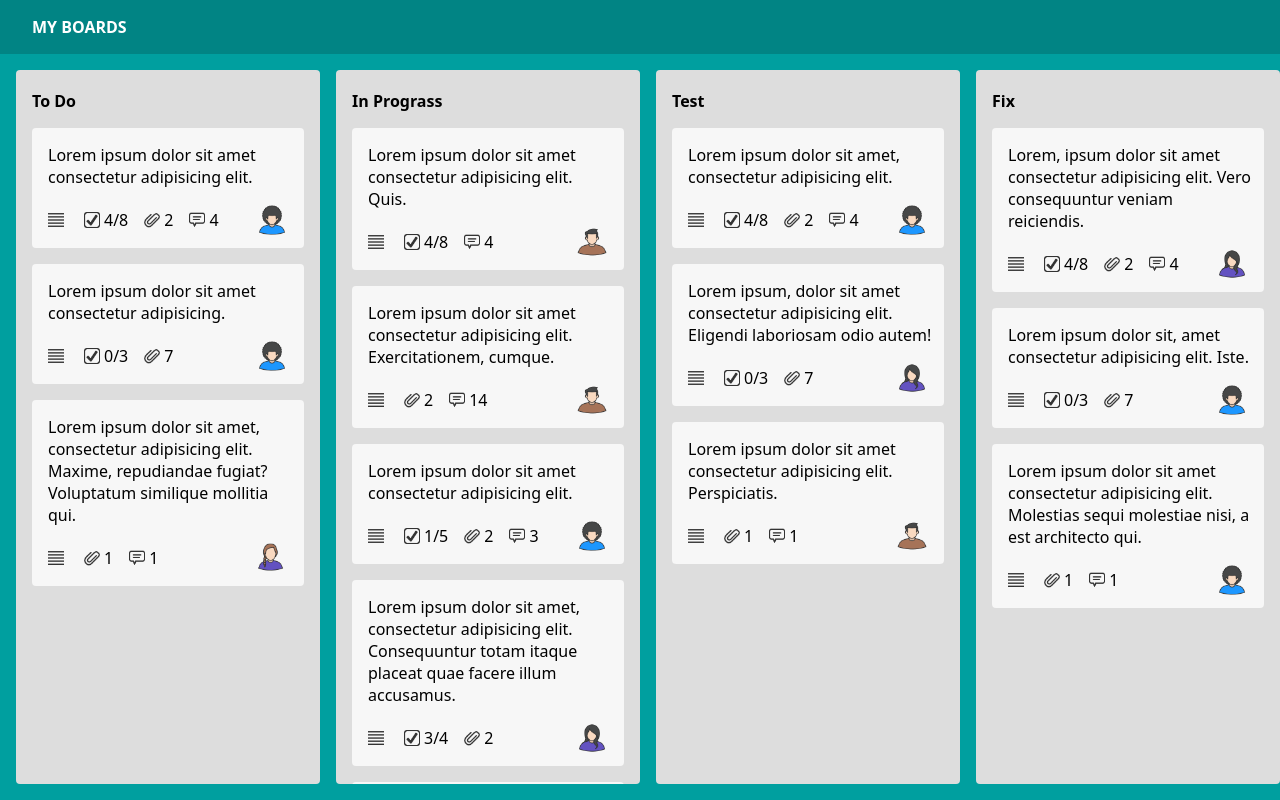
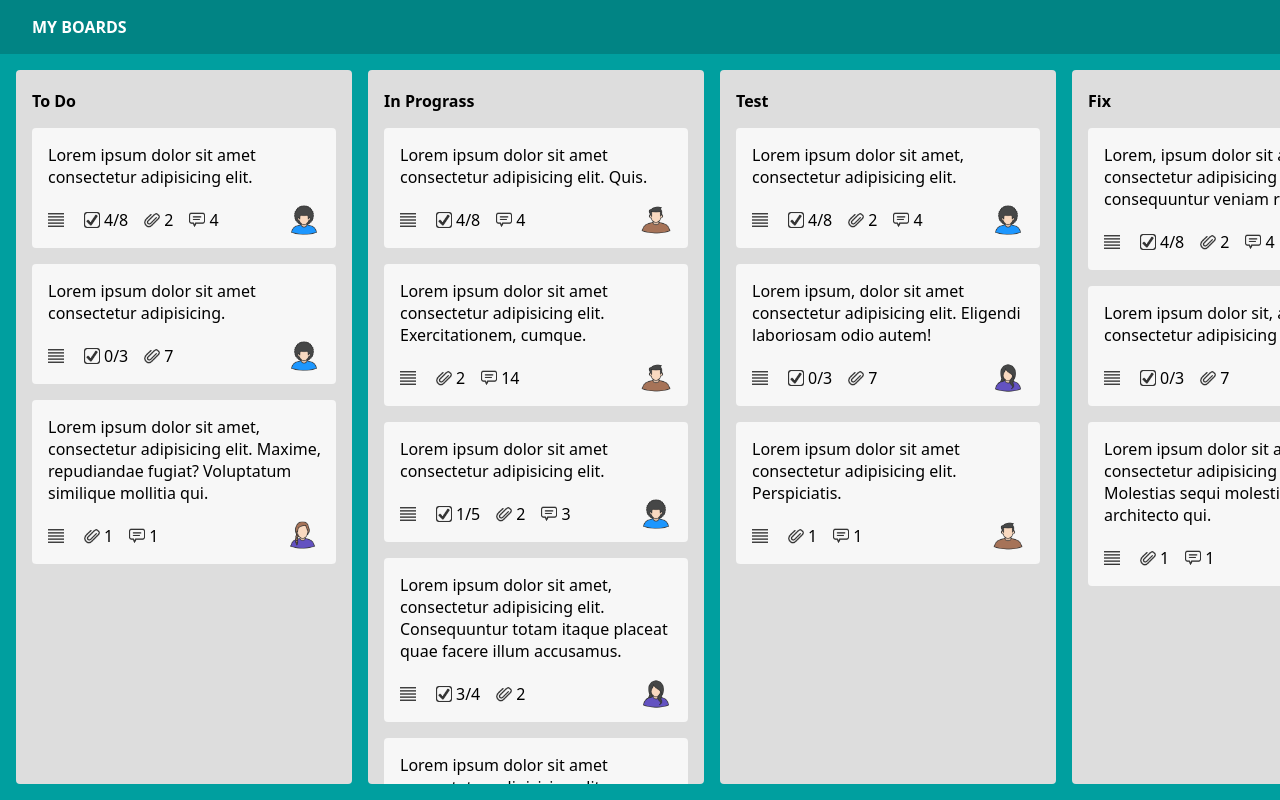
Before and after one commit to RiverBeaver/HomeWork8_Task3, a plain HTML site: page index.html in a window 1280 px wide. Drawn offline with Linux system fonts and the light colour scheme.

Commit message:
changed the width of the cards

```diff
--- a/style.css
+++ b/style.css
@@ -28,7 +28,7 @@ main {
 main > div {
     padding: 1rem;
     box-sizing: border-box;
-    width: 19rem;
+    width: 21rem;
     flex-shrink: 0;
     background-color: #dddddd;
     border-radius: 0.25rem;
@@ -37,7 +37,7 @@ main > div {
 
 h3 {
     margin: 0.25rem 0 0.5rem;
-    font-size: 16px;
+    font-size: 1rem;
 }
 
 .boards {
```
